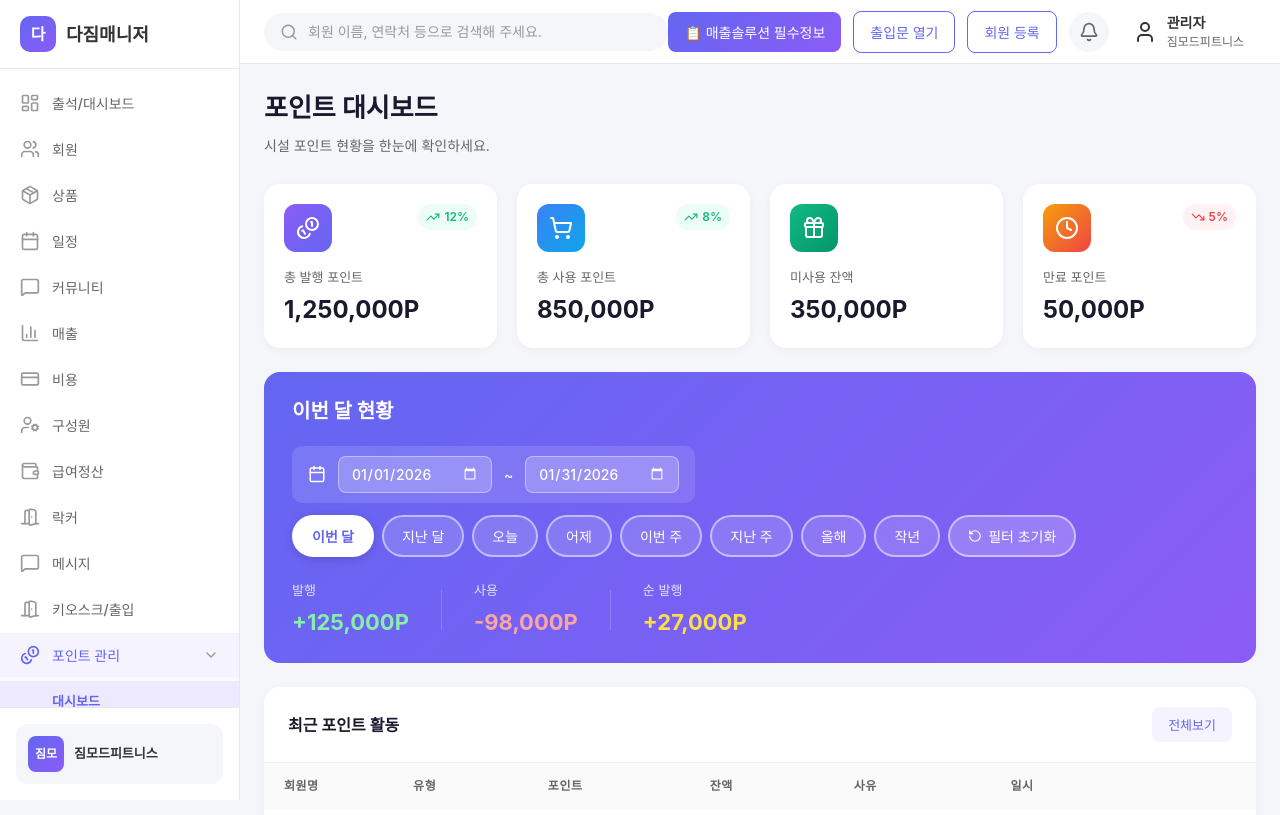
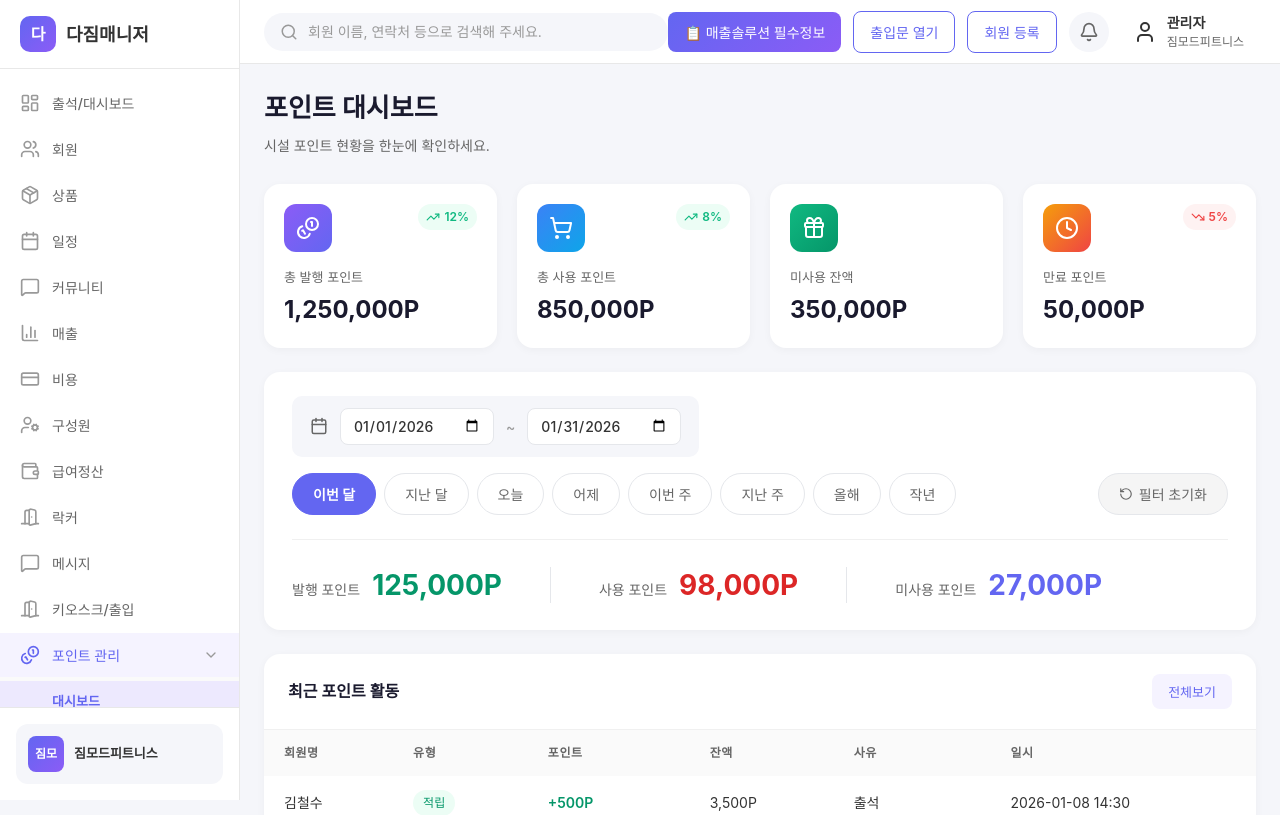
Before and after one commit to Lee-jm-code/dagym_point, a React (Vite) app: page /point/dashboard in a window 1280 px wide. Shown: the top 815 px of the page. Built offline with nearby package versions, Linux system fonts and the light colour scheme; a web font is replaced by a local one.

Commit message:
refactor: 대시보드 필터 레이아웃을 캡처 이미지 구조로 변경
- 첫 번째 줄: 날짜 선택
- 두 번째 줄: 이번달~작년 필터 버튼 + 필터 초기화
- 세 번째 줄: 발행 포인트, 사용 포인트, 미사용 포인트

```diff
--- a/src/pages/point/PointDashboard.css
+++ b/src/pages/point/PointDashboard.css
@@ -99,70 +99,65 @@
   color: #1a1a2e;
 }
 
-/* 이번 달 현황 + 날짜 필터 통합 */
-.summary-card-full {
-  background: linear-gradient(135deg, #6366f1 0%, #8b5cf6 100%);
+/* 날짜 필터 + 포인트 현황 카드 */
+.filter-summary-card {
+  background: white;
   border-radius: 16px;
   padding: 24px 28px;
-  color: white;
   margin-bottom: 24px;
+  box-shadow: 0 2px 8px rgba(0, 0, 0, 0.04);
 }
 
-.summary-top-row {
-  display: flex;
-  align-items: center;
-  justify-content: space-between;
-  gap: 20px;
-  margin-bottom: 24px;
-  flex-wrap: wrap;
-}
-
-.date-filter-row {
-  display: flex;
-  align-items: center;
-  gap: 12px;
-  flex-wrap: wrap;
+/* 첫 번째 줄: 날짜 선택 */
+.filter-row-1 {
+  margin-bottom: 16px;
 }
 
 .date-range-picker {
-  display: flex;
+  display: inline-flex;
   align-items: center;
   gap: 12px;
-  background: rgba(255, 255, 255, 0.12);
-  padding: 10px 16px;
+  background: #f5f6fa;
+  padding: 12px 18px;
   border-radius: 10px;
 }
 
 .calendar-icon {
-  color: white;
+  color: #666;
 }
 
 .date-input {
   padding: 8px 12px;
-  border: 1px solid rgba(255, 255, 255, 0.4);
+  border: 1px solid #e5e7eb;
   border-radius: 8px;
   font-size: 14px;
   font-weight: 500;
-  color: white;
-  background: rgba(255, 255, 255, 0.2);
+  color: #333;
+  background: white;
   cursor: pointer;
 }
 
 .date-input:focus {
   outline: none;
-  border-color: white;
-  background: rgba(255, 255, 255, 0.3);
-}
-
-.date-input::-webkit-calendar-picker-indicator {
-  filter: invert(1);
-  cursor: pointer;
+  border-color: #6366f1;
+  box-shadow: 0 0 0 3px rgba(99, 102, 241, 0.1);
 }
 
 .date-separator {
-  color: white;
+  color: #999;
   font-size: 14px;
   font-weight: 500;
+}
+
+/* 두 번째 줄: 필터 버튼들 */
+.filter-row-2 {
+  display: flex;
+  align-items: center;
+  justify-content: space-between;
+  gap: 16px;
+  margin-bottom: 24px;
+  padding-bottom: 24px;
+  border-bottom: 1px solid #f0f0f0;
 }
 
 .filter-buttons {
@@ -173,81 +168,87 @@
 }
 
 .filter-btn {
-  padding: 9px 18px;
-  border: 2px solid rgba(255, 255, 255, 0.5);
-  background: rgba(255, 255, 255, 0.15);
-  border-radius: 22px;
+  padding: 10px 20px;
+  border: 1px solid #e5e7eb;
+  background: white;
+  border-radius: 24px;
   font-size: 14px;
   font-weight: 500;
-  color: white;
+  color: #666;
   cursor: pointer;
   transition: all 0.2s;
   white-space: nowrap;
 }
 
 .filter-btn:hover {
-  border-color: white;
-  background: rgba(255, 255, 255, 0.3);
+  border-color: #6366f1;
+  color: #6366f1;
+  background: #f5f3ff;
 }
 
 .filter-btn.active {
-  background: white;
-  border-color: white;
-  color: #6366f1;
-  font-weight: 700;
-  box-shadow: 0 2px 8px rgba(0, 0, 0, 0.15);
+  background: #6366f1;
+  border-color: #6366f1;
+  color: white;
+  font-weight: 600;
 }
 
 .filter-btn.reset {
   display: flex;
   align-items: center;
   gap: 6px;
-  background: rgba(255, 255, 255, 0.2);
-  border-color: rgba(255, 255, 255, 0.5);
+  background: #f5f5f5;
+  border-color: #e5e7eb;
+  color: #666;
 }
 
 .filter-btn.reset:hover {
-  background: rgba(255, 255, 255, 0.35);
-  border-color: white;
+  background: #e5e5e5;
+  border-color: #d1d5db;
+  color: #333;
 }
 
-.summary-title {
-  font-size: 20px;
-  font-weight: 700;
-  margin: 0;
-  flex-shrink: 0;
+/* 세 번째 줄: 포인트 현황 */
+.filter-row-3 {
+  display: flex;
+  align-items: center;
+  gap: 48px;
 }
 
-.summary-items {
+.point-stat-item {
   display: flex;
-  align-items: center;
-  gap: 32px;
+  align-items: baseline;
+  gap: 12px;
 }
 
-.summary-item {
-  display: flex;
-  flex-direction: column;
-  gap: 6px;
+.point-stat-label {
+  font-size: 14px;
+  color: #666;
+  font-weight: 500;
 }
 
-.summary-label {
-  font-size: 13px;
-  opacity: 0.8;
+.point-stat-value {
+  font-size: 28px;
+  font-weight: 700;
+  color: #1a1a2e;
 }
 
-.summary-value {
-  font-size: 22px;
-  font-weight: 700;
+.point-stat-value.earn {
+  color: #059669;
 }
 
-.summary-value.earn { color: #86efac; }
-.summary-value.use { color: #fca5a5; }
-.summary-value.net { color: #fde047; }
+.point-stat-value.use {
+  color: #dc2626;
+}
 
-.summary-divider {
+.point-stat-value.balance {
+  color: #6366f1;
+}
+
+.point-stat-divider {
   width: 1px;
-  height: 40px;
-  background: rgba(255, 255, 255, 0.2);
+  height: 36px;
+  background: #e5e7eb;
 }
 
 /* 최근 활동 */
@@ -388,36 +389,21 @@
     grid-template-columns: repeat(2, 1fr);
   }
 
-  .summary-top-row {
+  .filter-row-2 {
     flex-direction: column;
     align-items: flex-start;
-    gap: 16px;
+    gap: 12px;
   }
 
-  .date-filter-row {
-    width: 100%;
+  .filter-row-3 {
+    flex-wrap: wrap;
+    gap: 24px;
   }
 }
 
 @media (max-width: 640px) {
   .stats-grid {
     grid-template-columns: 1fr;
-  }
-
-  .summary-items {
-    flex-direction: column;
-    gap: 16px;
-  }
-
-  .summary-divider {
-    width: 100%;
-    height: 1px;
-  }
-
-  .date-filter-row {
-    flex-direction: column;
-    align-items: flex-start;
-    gap: 12px;
   }
 
   .date-range-picker {
@@ -430,7 +416,21 @@
   }
 
   .filter-btn {
-    padding: 7px 14px;
+    padding: 8px 14px;
     font-size: 13px;
   }
+
+  .filter-row-3 {
+    flex-direction: column;
+    align-items: flex-start;
+    gap: 16px;
+  }
+
+  .point-stat-divider {
+    display: none;
+  }
+
+  .point-stat-value {
+    font-size: 24px;
+  }
 }
--- a/src/pages/point/PointDashboard.tsx
+++ b/src/pages/point/PointDashboard.tsx
@@ -173,12 +173,10 @@ const PointDashboard = () => {
         </div>
       </div>
 
-      {/* 이번 달 현황 + 날짜 필터 통합 */}
-      <div className="summary-card-full">
-        {/* 상단: 제목 + 날짜 선택 + 필터 버튼 */}
-        <div className="summary-top-row">
-          <h3 className="summary-title">이번 달 현황</h3>
-          <div className="date-filter-row">
+      {/* 날짜 필터 + 포인트 현황 */}
+      <div className="filter-summary-card">
+        {/* 첫 번째 줄: 날짜 선택 */}
+        <div className="filter-row-1">
           <div className="date-range-picker">
             <Calendar size={18} className="calendar-icon" />
             <input
@@ -195,6 +193,10 @@ const PointDashboard = () => {
               onChange={(e) => handleDateChange('end', e.target.value)}
             />
           </div>
+        </div>
+
+        {/* 두 번째 줄: 필터 버튼들 */}
+        <div className="filter-row-2">
           <div className="filter-buttons">
             <button
               className={`filter-btn ${dateFilter === 'thisMonth' ? 'active' : ''}`}
@@ -244,6 +246,7 @@ const PointDashboard = () => {
             >
               작년
             </button>
+          </div>
           <button
             className="filter-btn reset"
             onClick={handleReset}
@@ -252,24 +255,22 @@ const PointDashboard = () => {
             필터 초기화
           </button>
         </div>
+
+        {/* 세 번째 줄: 포인트 현황 */}
+        <div className="filter-row-3">
+          <div className="point-stat-item">
+            <span className="point-stat-label">발행 포인트</span>
+            <span className="point-stat-value earn">{formatNumber(stats.monthlyIssued)}P</span>
           </div>
+          <div className="point-stat-divider" />
+          <div className="point-stat-item">
+            <span className="point-stat-label">사용 포인트</span>
+            <span className="point-stat-value use">{formatNumber(stats.monthlyUsed)}P</span>
           </div>
-
-        {/* 하단: 발행, 사용, 순 발행 */}
-        <div className="summary-items">
-          <div className="summary-item">
-            <span className="summary-label">발행</span>
-            <span className="summary-value earn">+{formatNumber(stats.monthlyIssued)}P</span>
-          </div>
-          <div className="summary-divider" />
-          <div className="summary-item">
-            <span className="summary-label">사용</span>
-            <span className="summary-value use">-{formatNumber(stats.monthlyUsed)}P</span>
-          </div>
-          <div className="summary-divider" />
-          <div className="summary-item">
-            <span className="summary-label">순 발행</span>
-            <span className="summary-value net">+{formatNumber(stats.monthlyIssued - stats.monthlyUsed)}P</span>
+          <div className="point-stat-divider" />
+          <div className="point-stat-item">
+            <span className="point-stat-label">미사용 포인트</span>
+            <span className="point-stat-value balance">{formatNumber(stats.monthlyIssued - stats.monthlyUsed)}P</span>
           </div>
         </div>
       </div>
```
Lines whose indentation alone changed are shown as unchanged.
